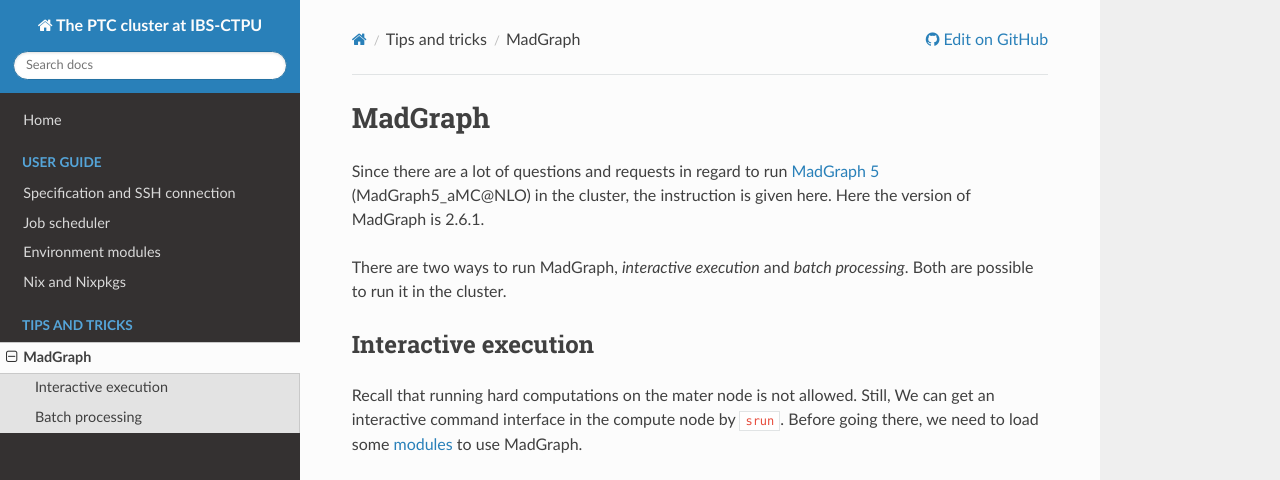
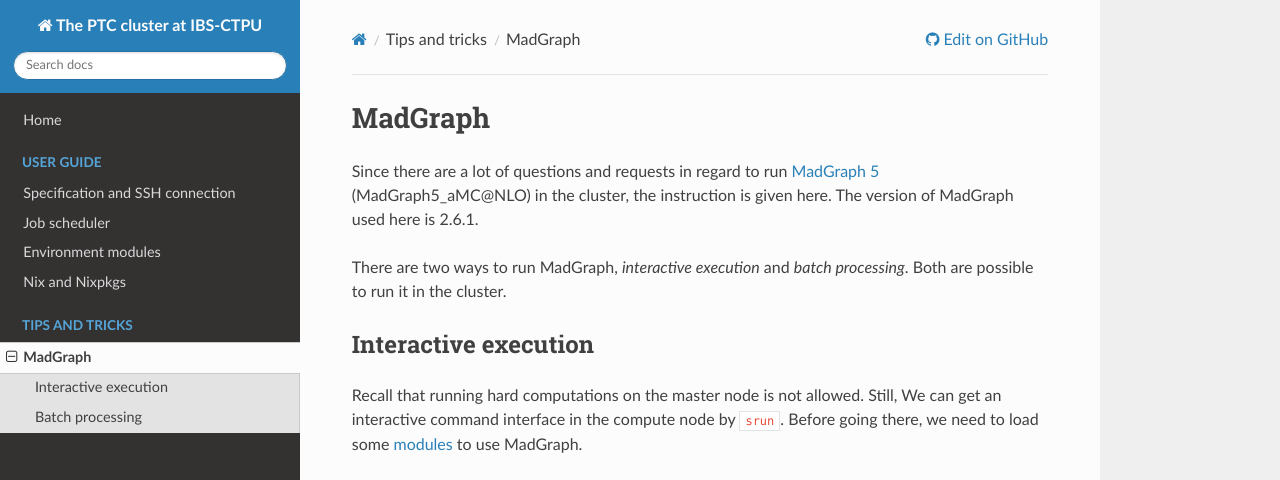
Before and after one commit to cbpark/ptc-cluster, an MkDocs documentation site: the page built from docs/tips-and-tricks/madgraph.md, in a window 1280 px wide and 900 px high. Shown: the top 480 px of the window. Built offline with MkDocs 1.6.1, drawn with Linux system fonts in a browser that asks for light colours; nearby versions of some CDN libraries; old or Windows-style settings are respelled for this version of MkDocs.

Commit message:
Minor fixes

````diff
--- a/docs/tips-and-tricks/madgraph.md
+++ b/docs/tips-and-tricks/madgraph.md
@@ -1,12 +1,12 @@
 # MadGraph
 
-Since there are a lot of questions and requests in regard to run [MadGraph 5](https://launchpad.net/mg5amcnlo) (MadGraph5_aMC@NLO) in the cluster, the instruction is given here. Here the version of MadGraph is 2.6.1.
+Since there are a lot of questions and requests in regard to run [MadGraph 5](https://launchpad.net/mg5amcnlo) (MadGraph5_aMC@NLO) in the cluster, the instruction is given here. The version of MadGraph used here is 2.6.1.
 
 There are two ways to run MadGraph, _interactive execution_ and _batch processing_. Both are possible to run it in the cluster.
 
 ## Interactive execution
 
-Recall that running hard computations on the mater node is not allowed. Still, We can get an interactive command interface in the compute node by `srun`. Before going there, we need to load some [modules](../modules.md) to use MadGraph.
+Recall that running hard computations on the master node is not allowed. Still, We can get an interactive command interface in the compute node by `srun`. Before going there, we need to load some [modules](../modules.md) to use MadGraph.
 
 ``` no-highlight
 module load gnu7 MG5aMC_PY8_interface collier delphes
````
Also changed, not shown: docs/job-scheduler.md (+5 -5 lines), docs/specification.md (+3 -3 lines).
